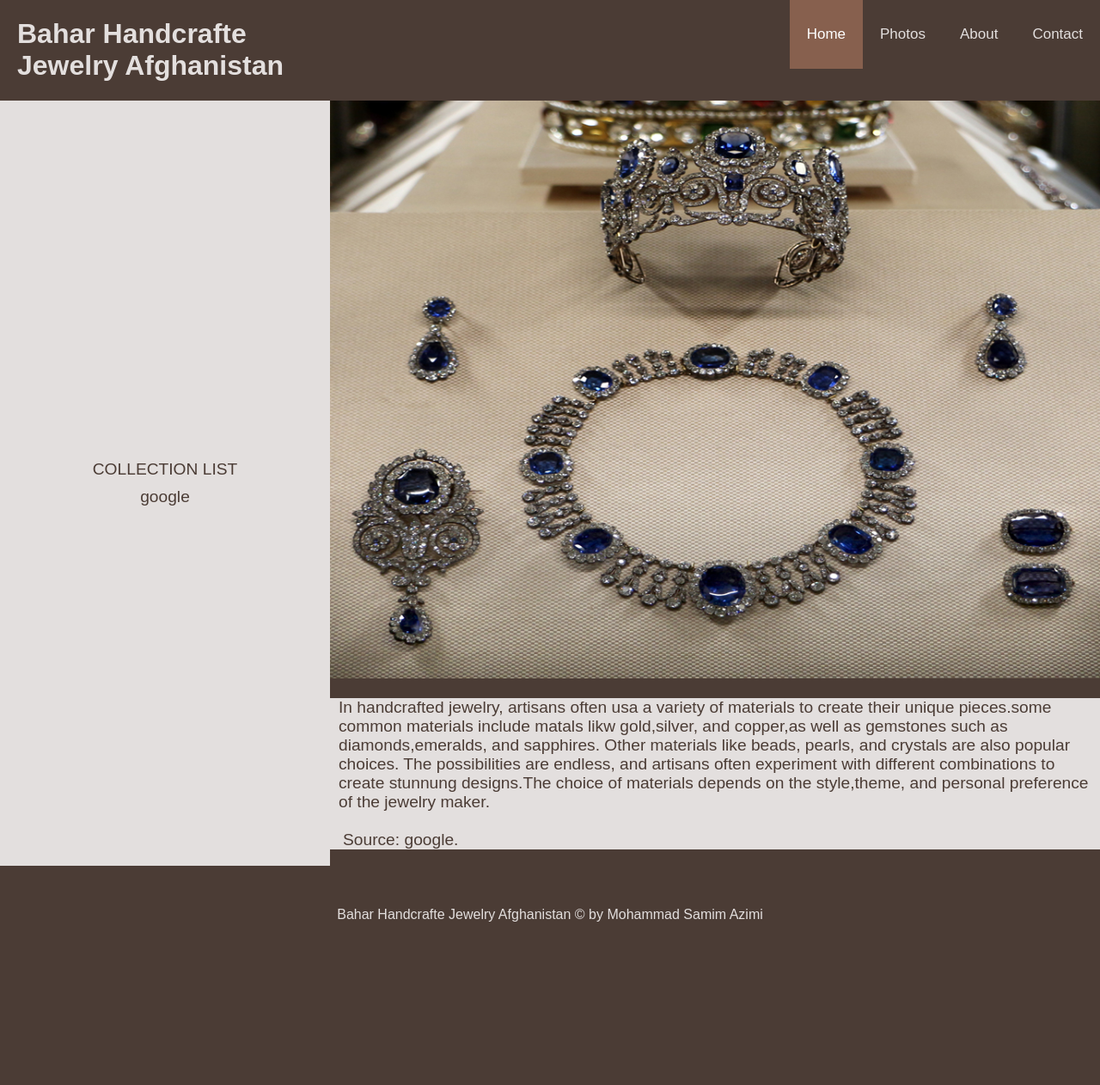
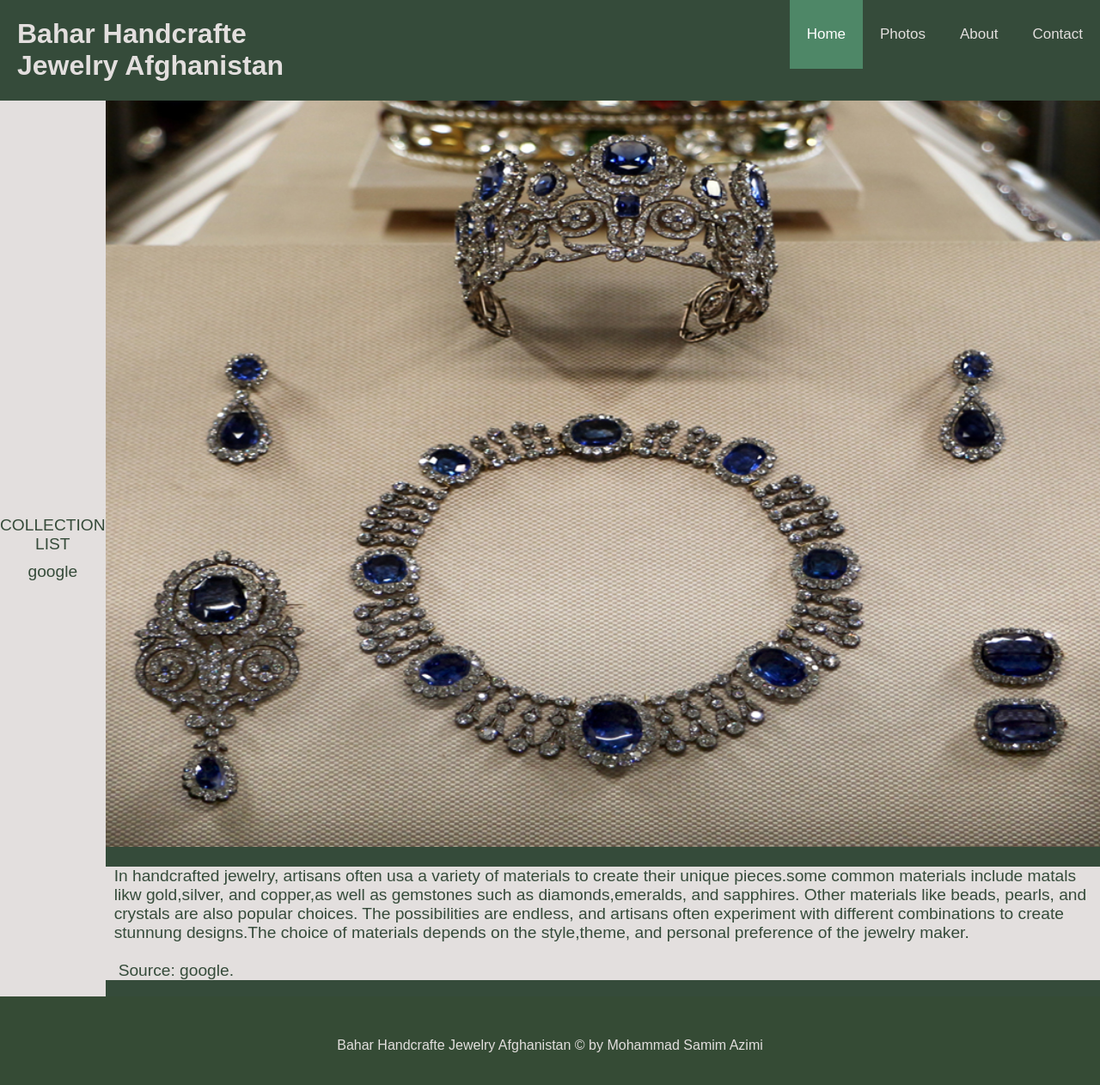
Before and after one commit to azimi2/Bahar-handcraft-jewelry-, a plain HTML site: page index.html in a window 1280 px wide. Shown: the whole page at 86% size. Before the commit the page ends 1121 px from the top, so only its background shows below. Drawn offline with Linux system fonts and the light colour scheme.

Commit message:
Add files via upload

```diff
--- a/css/about.css
+++ b/css/about.css
@@ -18,19 +18,19 @@ main > div {
 
 /* colour the text of links black */
 main > div > a {
-  color: #4B3C35;
+  color: #ffffff;
   font-size: 18px;
 }
 
 /* Change the colour of links on hover using mouse */
 main > div > a:hover {
-  background-color: #4B3C35;
+  background-color: #ffffff;
   color: #E3DFDE;
 }
 
 /* Change the color of links on focus using tab button */
 main > div > a:focus {
-  background-color: #4B3C35;
+  background-color: #ffffff;
   color: #E3DFDE;
   outline: none;
 }
@@ -45,7 +45,7 @@ main > div > a:focus {
 }
 
 main {
-  background-color: #4B3C35;
+  background-color: #fffffe;
   display: grid;
   grid-template-areas:
   '.'
--- a/css/index.css
+++ b/css/index.css
@@ -14,7 +14,7 @@ aside {
 
 /* Style the links in the aside section */
 aside a {
-	color: #4B3C35;
+	color: #354b39;
 	display: block;
 	padding: 5px 0;
 	text-decoration: none;
@@ -23,14 +23,14 @@ aside a {
 
 /* Change the color of aside links on hover using mouse */
 aside a:hover {
-	background-color: #4B3C35;
+	background-color: #354b36;
 	color: white;
 }
 
 
 /* Change the color of aside links on focus using tab key */
 aside a:focus {
-  background-color: #4B3C35;
+  background-color: #354b39;
   color: #E3DFDE;
   outline: none;
 }
@@ -38,13 +38,13 @@ aside a:focus {
 
 article {
 	background-color: #E3DFDE;
-	color: #4B3C35;
+	color: #354b3a;
 	font-size: 120%;
 	padding: 0 10px;
 }
 
 article a {
-	color: #4B3C35;
+	color: #354b3a;
 	padding: 5px;
 	text-decoration: none;
 }
@@ -52,14 +52,14 @@ article a {
 /* Change the color of article links on hover using mouse */
 article a:hover {
   background-color: #E3DFDE;
-  color: #4B3C35;
+  color: #354b3d;
 }
 
 
 /* Change the color of article links on focus using tab key */
 article a:focus {
   background-color: white;
-  color: #4B3C35;
+  color: #354b36;
   outline: none;
 }
 
@@ -91,3 +91,10 @@ article a:focus {
 	}
 
 }
+
+/* Extra large devices (large laptops and desktops, 1200px and up) */
+@media only screen and (min-width: 1200px) {
+	.column {
+		max-width: 25%;
+	}
+}
--- a/css/style.css
+++ b/css/style.css
@@ -3,7 +3,7 @@
 }
 
 body {
-	background: #4B3C35;
+	background: #354b3a;
 	font-family: Arial, Helvetica, sans-serif;
 	margin: 0;
 }
@@ -12,7 +12,7 @@ body {
 
 /* Style the header which contains the navigation links */
 header {
-    background-color: #4B3C35;
+    background-color: #354b3a;
     overflow: hidden;
   }
 
@@ -62,7 +62,7 @@ header {
   /* Change the color of links on hover using mouse */
   nav a:hover {
     background-color: #E3DFDE;
-    color: #4B3C35;
+    color: #364b35;
   }
 
   /* Change the color of links on focus using tab key */
@@ -74,13 +74,13 @@ header {
 
   /* Change the color of the active/current link */
   .active_nav {
-    background-color: #87604E;
+    background-color: #4e8767;
     color: white;
   }
 
 
 footer {
-	background: #4B3C35;
+	background: #354b35;
   color: #E3DFDE;
 	padding: 32px;
 	text-align: center;
@@ -100,7 +100,7 @@ footer {
           display:block
         }
 
-        /* Style the Knitters heading */
+        /* Style the bahar handcrfte afghanistan heading */
         h1 {
           text-align: left;
           width: 390px;
--- a/index.html
+++ b/index.html
@@ -4,7 +4,7 @@
 	<meta charset="UTF-8">
     <meta http-equiv="X-UA-Compatible" content="IE=edge">
 	<meta name="viewport" content="width=device-width, initial-scale=1.0">
-	<meta name="description" content="Knitting hobby site" >
+	<meta name="description" content="Bahar handcrafte jewelry afghanistan" >
 	<title>Bahar Handcrafte Jewelry | Home </title>
 	<link rel="stylesheet" href="css/style.css">
 	<link rel="stylesheet" href="css/index.css" >
@@ -30,7 +30,7 @@
 			<a href="https://www.ishkar.com/collections/afghanistan-jewellery">google</a>
 
 		</aside>
-		<section>
+		<div>
 
                 <img id="main_image"
                 srcset="images/480w/background.jpg 480w,
@@ -53,7 +53,7 @@
                   <br ><br ><a href="https://artsandculture.google.com/story/the-jewellery-and-stones-of-afghanistan-turquoise-mountain/jgVxJRAav-qeKQ?hl=en">Source: google.</a></p>
 			</article>
 
-		</section>
+		</div>
 	</main>
 
 	<footer>
```
Also changed, not shown: about.html (+1 -1 lines), photos.html (+3 -3 lines).
